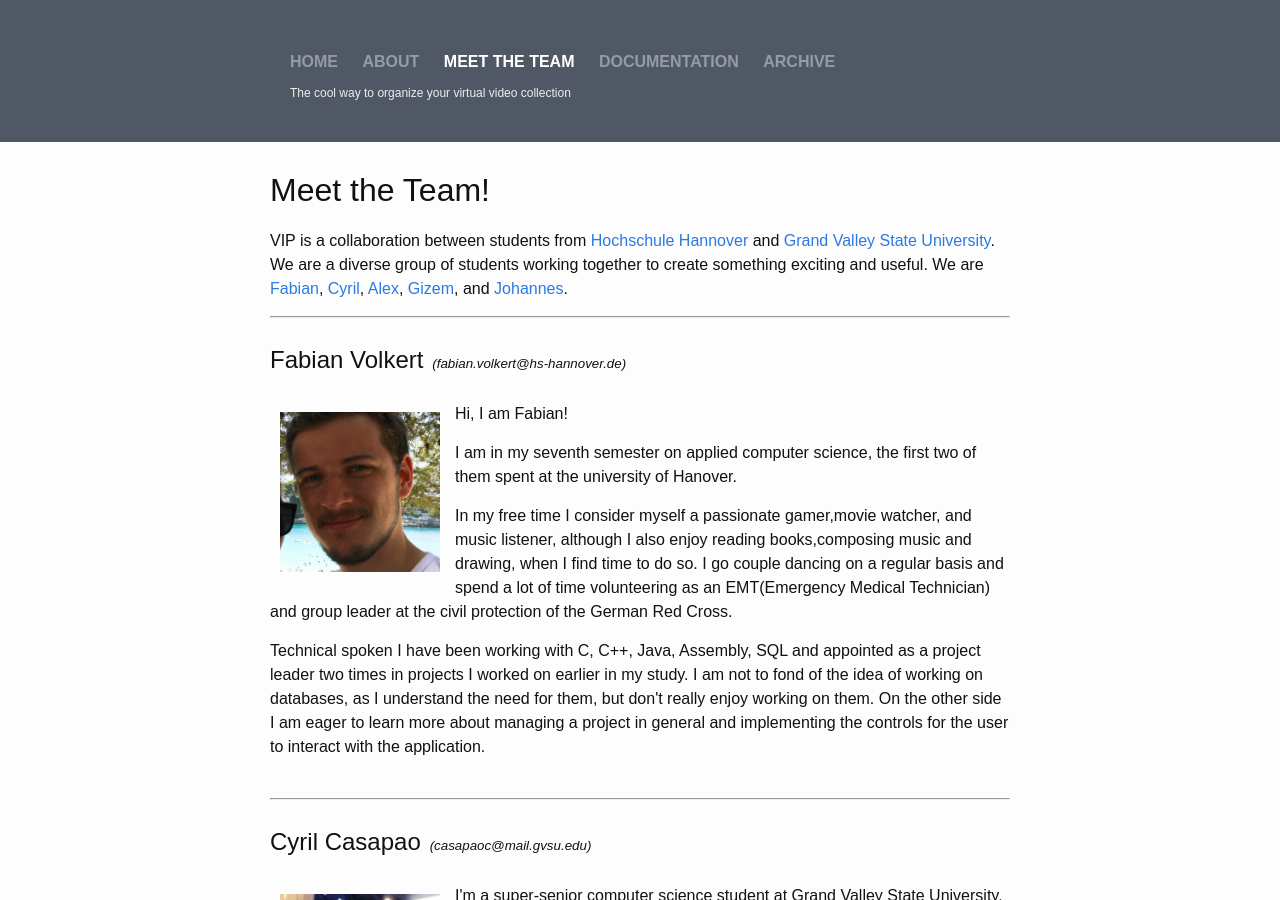
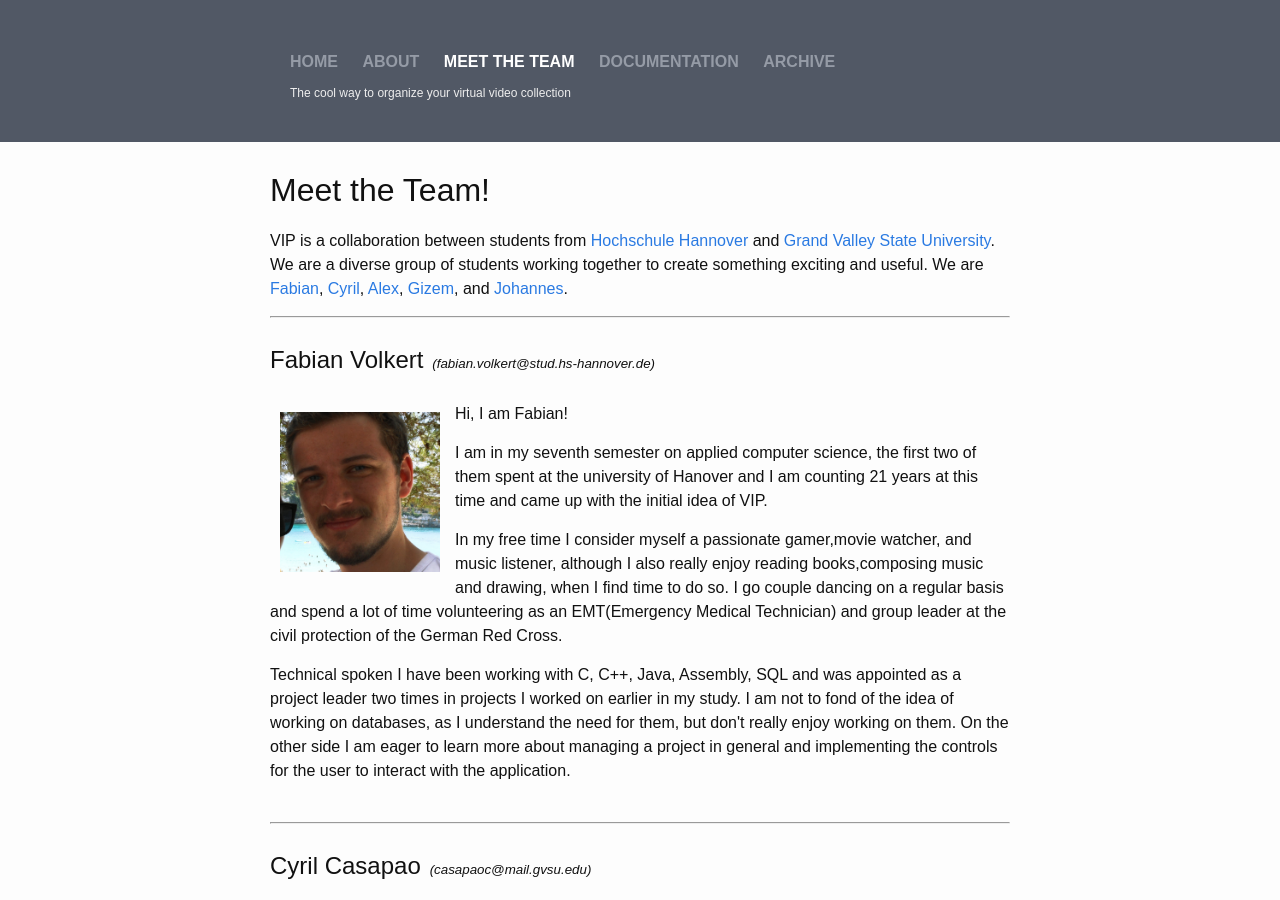
Before and after one commit to VolkertF/vip-project, a Jekyll site: the page built from team.html, in a window 1280 px wide and 900 px high. Built offline with Jekyll 4.4.1, drawn with Linux system fonts in a browser that asks for light colours.

Commit message:
Further spelling/grammar fixing. Slightly edited my icebreaker, fixed errors like wrong email adress.

```diff
--- a/documentation.html
+++ b/documentation.html
@@ -3,7 +3,7 @@
 title: VIP - Documentation
 ---
 <h1>Documentation</h1>
-<p>Here you can find usage documentation and even documentaiton related to the VIP development process.</p>
+<p>Here you can find usage documentation and even documentation related to the VIP development process.</p>
 <ul>
 	<li><a href="#prospectus">Prospectus</a></li>
 </ul>
--- a/team.html
+++ b/team.html
@@ -12,10 +12,10 @@
 <div id="fabian" class="team-member">
 	<hr><br>
 	<h2 class="team-member-name">Fabian Volkert</h2>&nbsp;
-	<small><em>(fabian.volkert@hs-hannover.de)</em></small>
+	<small><em>(fabian.volkert@stud.hs-hannover.de)</em></small>
 	<br><br>
 	<img src="{{ site.baseurl }}/images/fabian.jpg" class="team-image">
-	<p class="team-icebreaker">Hi, I am Fabian!</p><p>I am in my seventh semester on applied computer science, the first two of them spent at the university of Hanover.</p><p>In my free time I consider myself a passionate gamer,movie watcher, and music listener, although I also enjoy reading books,composing music and drawing, when I find time to do so. I go couple dancing on a regular basis and spend a lot of time volunteering as an EMT(Emergency Medical Technician) and group leader at the civil protection of the German Red Cross.</p><p>Technical spoken I   have been working with C, C++, Java, Assembly, SQL and appointed as a project leader two times in projects I worked on earlier in my study. I am not to fond of the idea of working on databases, as I understand the need for them, but don't really enjoy working on them. On the other side I am eager to learn more about managing a project in general and implementing the controls for the user to interact with the application.</p>
+	<p class="team-icebreaker">Hi, I am Fabian!</p><p>I am in my seventh semester on applied computer science, the first two of them spent at the university of Hanover and I am counting 21 years at this time and came up with the initial idea of VIP.</p><p>In my free time I consider myself a passionate gamer,movie watcher, and music listener, although I also really enjoy reading books,composing music and drawing, when I find time to do so. I go couple dancing on a regular basis and spend a lot of time volunteering as an EMT(Emergency Medical Technician) and group leader at the civil protection of the German Red Cross.</p><p>Technical spoken I   have been working with C, C++, Java, Assembly, SQL and was appointed as a project leader two times in projects I worked on earlier in my study. I am not to fond of the idea of working on databases, as I understand the need for them, but don't really enjoy working on them. On the other side I am eager to learn more about managing a project in general and implementing the controls for the user to interact with the application.</p>
 	<br>
 </div>
 
```
